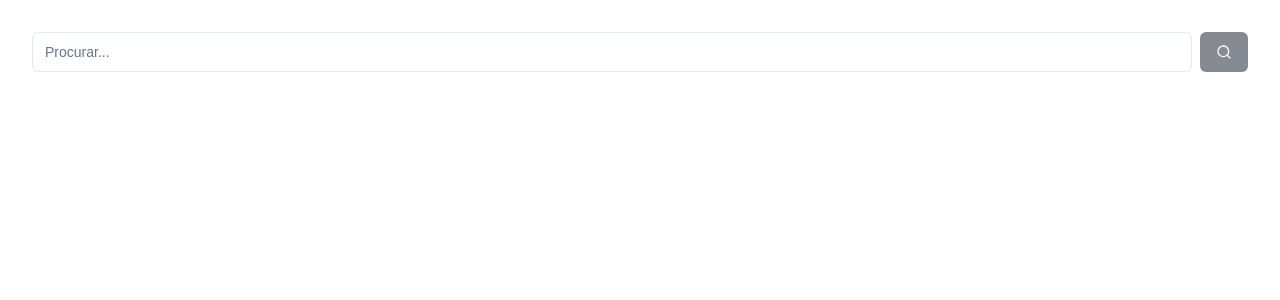
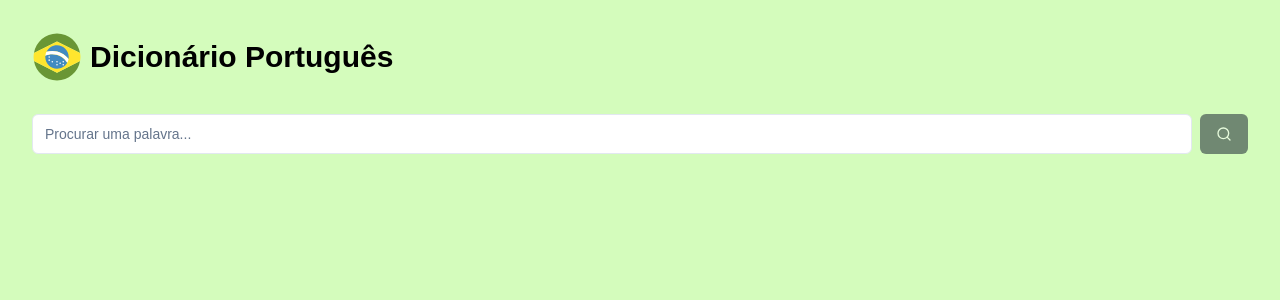
Before and after one commit to bretzke/web-scraping-dictionary, a Next.js app: page / in a window 1280 px wide. Shown: the top 300 px of the page. Built offline with nearby package versions, Linux system fonts and the light colour scheme.

Commit message:
Layout improvements

```diff
--- a/src/app/layout.tsx
+++ b/src/app/layout.tsx
@@ -10,7 +10,7 @@ export default function RootLayout({
       <head>
         <title>Dicionário pt-BR</title>
       </head>
-      <body className="antialiased">{children}</body>
+      <body className="antialiased bg-[#D4FCBC]">{children}</body>
     </html>
   );
 }
--- a/src/app/page.tsx
+++ b/src/app/page.tsx
@@ -3,6 +3,7 @@ import { Button } from "@/components/ui/button";
 import { Input } from "@/components/ui/input";
 import { MeaningsProps } from "@/interfaces/Meanings";
 import { Search } from "lucide-react";
+import Image from "next/image";
 import { useMemo, useState } from "react";
 
 interface DictionaryDataProps {
@@ -58,6 +59,15 @@ export default function Home() {
 
   return (
     <div className="p-8 flex flex-col gap-8">
+      <div className="flex gap-2 items-center">
+        <Image
+          src="/images/brazil-flag.svg"
+          width={50}
+          height={50}
+          alt="Brazil flag"
+        />
+        <h1 className="text-3xl font-bold">Dicionário Português</h1>
+      </div>
       <form
         onSubmit={(e) => {
           e.preventDefault();
@@ -66,7 +76,7 @@ export default function Home() {
       >
         <div className="flex gap-2">
           <Input
-            placeholder="Procurar..."
+            placeholder="Procurar uma palavra..."
             value={inputValue}
             onChange={(e) => setInputValue(e.target.value)}
           />
@@ -88,7 +98,7 @@ export default function Home() {
                 <h4 className="text-xl">
                   Significado de {dictionaryData.word}
                 </h4>
-                <hr />
+                <hr className="border-black" />
               </div>
 
               <div>
@@ -112,7 +122,7 @@ export default function Home() {
             <section className="flex flex-col gap-4 w-1/2 max-md:w-full">
               <div className="flex flex-col w-fit mx-auto">
                 <h4 className="text-xl">Palavras relacionadas</h4>
-                <hr />
+                <hr className="border-black" />
               </div>
               {dictionaryData.relatedWords.length > 0 ? (
                 <div className="mx-auto flex gap-2 flex-wrap">
```
Also changed, not shown: public/images/brazil-flag.svg (added), 1 other file (tests, documents, lock files or other folders).
